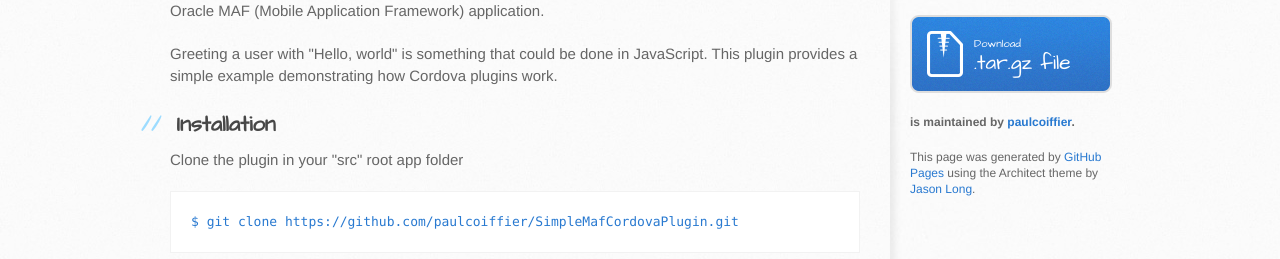
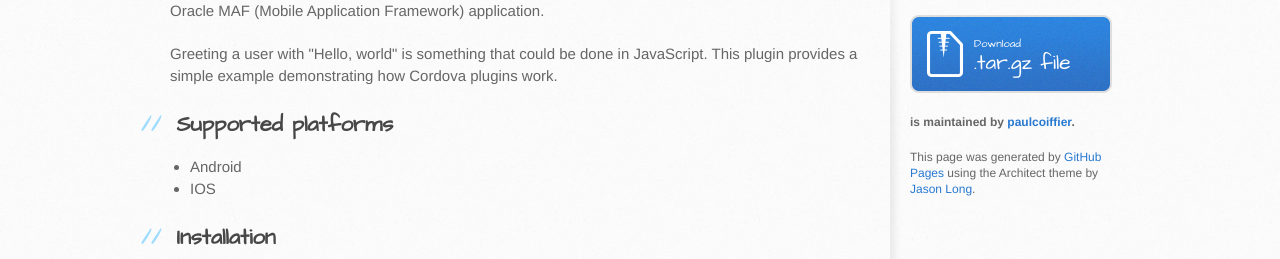
Before and after one commit to Mobissime/SimpleMafCordovaPlugin, a plain HTML site: page index.html in a window 1280 px wide. Shown: the part 457-716 px from the top of the page. Drawn offline with Linux system fonts and the light colour scheme.

Commit message:
Create gh-pages branch via GitHub

```diff
--- a/index.html
+++ b/index.html
@@ -34,6 +34,14 @@
 <p>Simple plugin that returns your string prefixed with hello. This plugin is especially developed for use in Oracle MAF (Mobile Application Framework) application.</p>
 
 <p>Greeting a user with "Hello, world" is something that could be done in JavaScript. This plugin provides a simple example demonstrating how Cordova plugins work.</p>
+
+<h2>
+<a id="supported-platforms" class="anchor" href="#supported-platforms" aria-hidden="true"><span class="octicon octicon-link"></span></a>Supported platforms</h2>
+
+<ul>
+<li>Android</li>
+<li>IOS</li>
+</ul>
 
 <h2>
 <a id="installation" class="anchor" href="#installation" aria-hidden="true"><span class="octicon octicon-link"></span></a>Installation</h2>
```
Also changed, not shown: params.json (+1 -1 lines).
